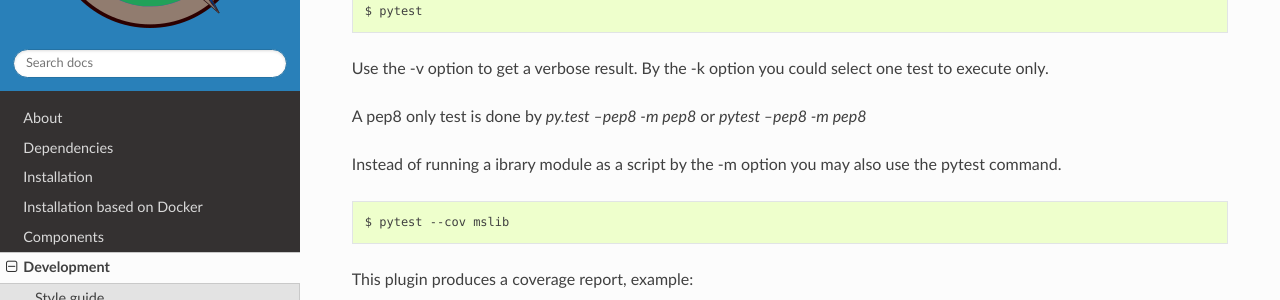
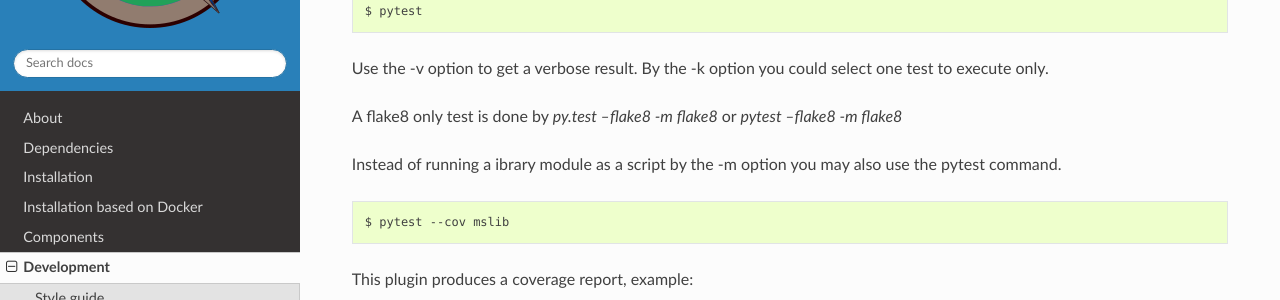
Before and after one commit to Open-MSS/MSS, a Sphinx documentation site: the page built from docs/development.rst, in a window 1280 px wide and 900 px high, scrolled down 2386 px. Shown: the part 151-451 px from the top of the window. Built offline with Sphinx 7.4.7 and the Read the Docs theme 2.0.0, drawn with Linux system fonts in a browser that asks for light colours; the version number could not be read and is left out; some of the changed text lies outside the part shown.

Commit message:
Updated development.rst (#674)
Replaced pep8 by flake8.

```diff
--- a/docs/development.rst
+++ b/docs/development.rst
@@ -22,7 +22,7 @@
 Style guide
 ~~~~~~~~~~~~~~~~
 
-We generally follow pep8, with 120 columns instead of 79.
+We generally follow flake8, with 120 columns instead of 79.
 
 Output and Logging
 ~~~~~~~~~~~~~~~~~~~~~~~~~
@@ -117,7 +117,7 @@
 
 Use the -v option to get a verbose result. By the -k option you could select one test to execute only.
 
-A pep8 only test is done by `py.test --pep8 -m pep8`  or `pytest --pep8 -m pep8`
+A flake8 only test is done by `py.test --flake8 -m flake8`  or `pytest --flake8 -m flake8`
 
 Instead of running a ibrary module as a script by the -m option you may also use the pytest command.
 
```
